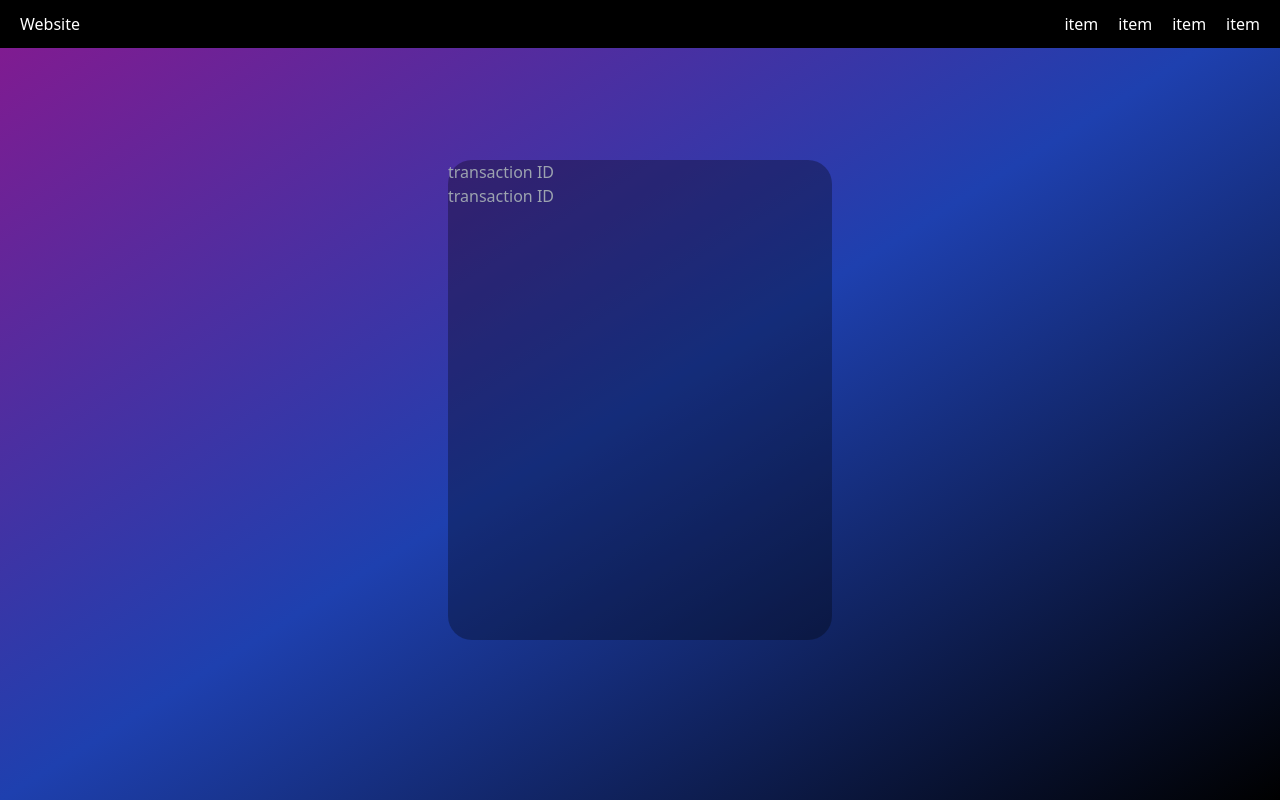
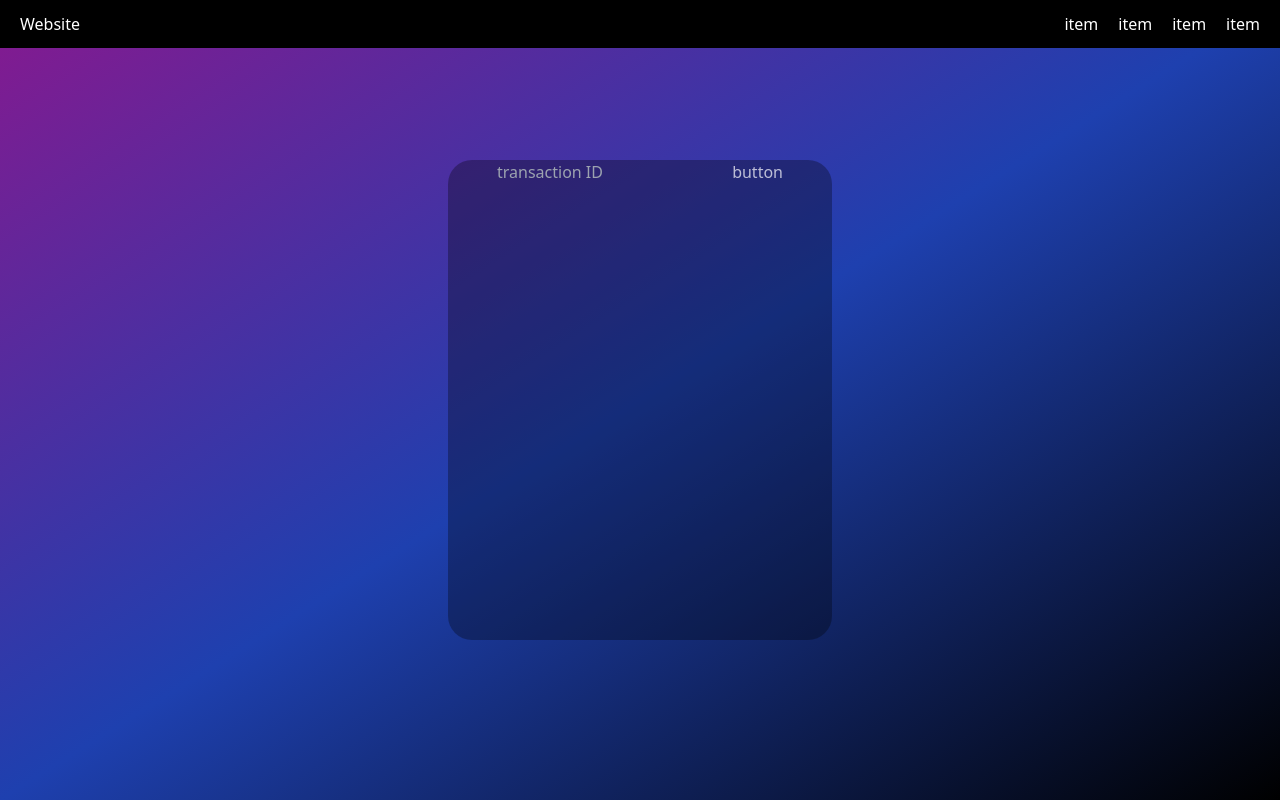
Before and after one commit to PrachetShah/Unscript-Rookies-2022, a Flask app: page / in a window 1280 px wide. Run offline with Flask 2, Linux system fonts and the light colour scheme; some libraries are stand-ins or nearby versions.

Commit message:
Add versions

```diff
--- a/flask_app/templates/home.html
+++ b/flask_app/templates/home.html
@@ -9,11 +9,7 @@
             type="text" name="transaction_id" placeholder="transaction ID"
             class="bg-transparent"
             >
-        <form action="submit">
-            <input
-            type="text" name="transaction_id" placeholder="transaction ID"
-            class="bg-transparent"
-            >
+            button
         </form>
     </div>
 {% endblock %}
```
